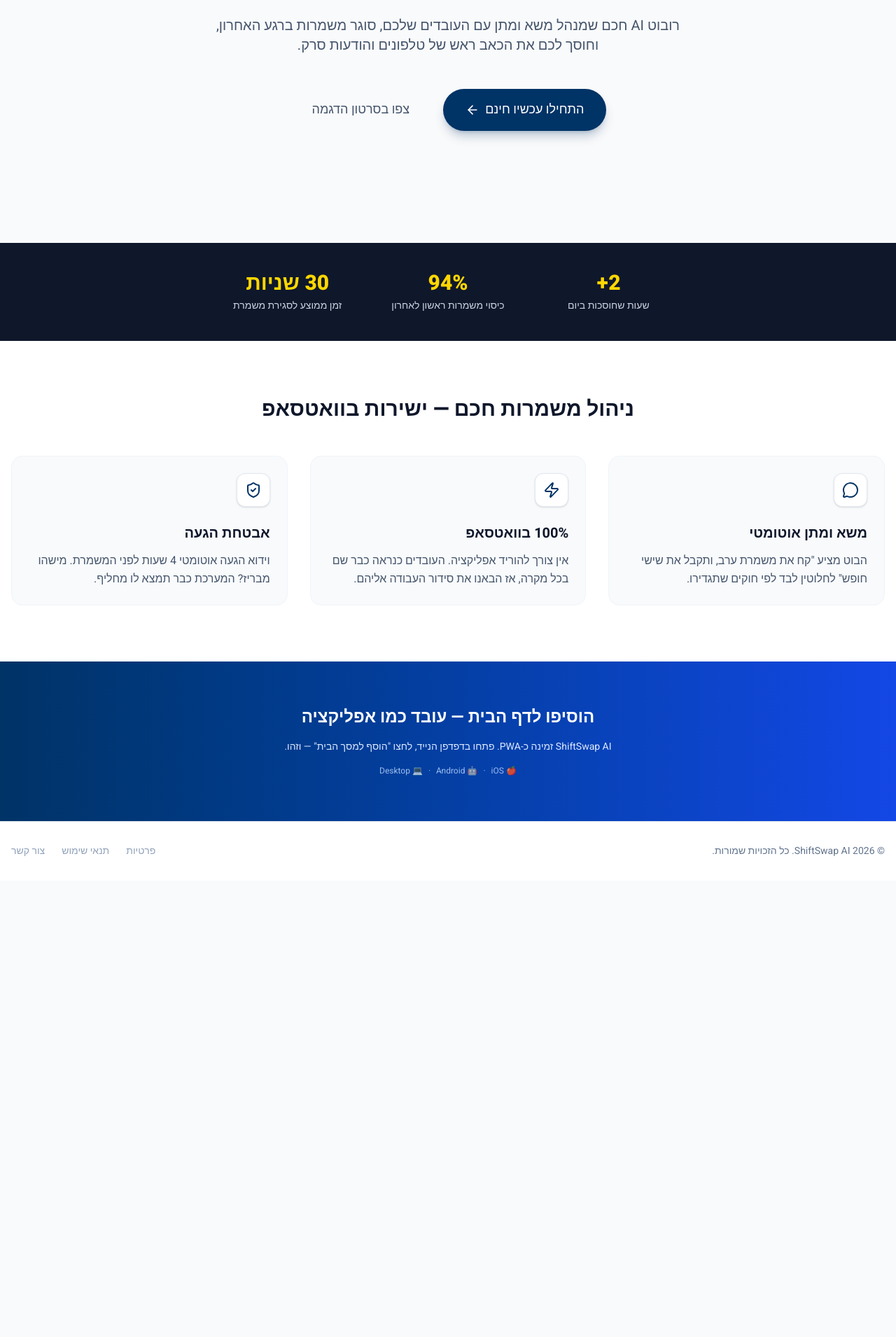
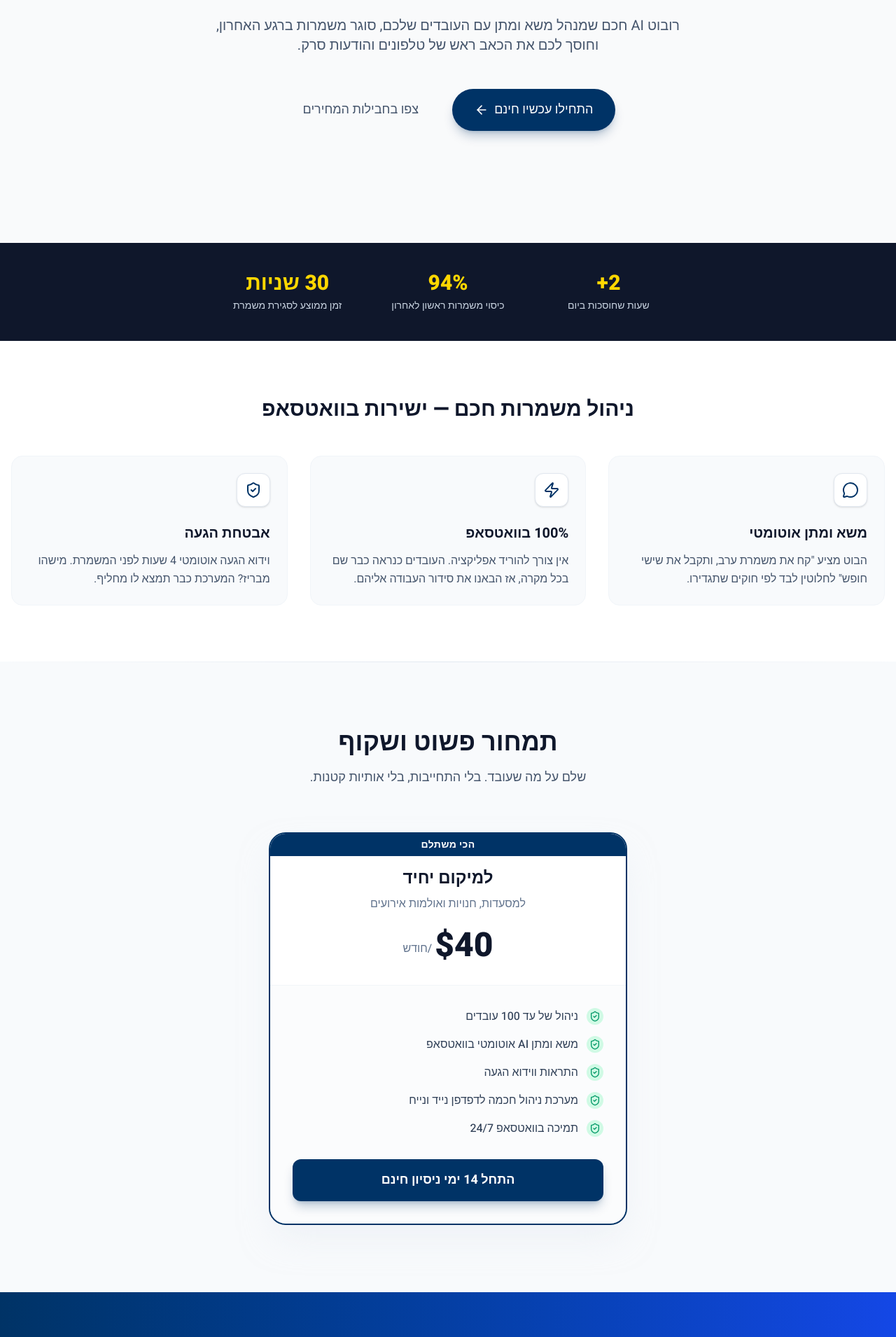
Before and after one commit to pilpilon/shiftswap, a React (Vite) app: page / in a window 1280 px wide. Shown: the part 480-2390 px from the top of the page at 70% size. Before the commit the page ends 1738 px from the top, so only its background shows below. Built offline with nearby package versions, Linux system fonts and the light colour scheme; no server answers.

Commit message:
feat: implement pricing section on landing page and fix SEO tags

```diff
--- a/index.html
+++ b/index.html
@@ -1,20 +1,24 @@
 <!doctype html>
 <html lang="he" dir="rtl">
+
 <head>
   <meta charset="UTF-8" />
   <meta name="viewport" content="width=device-width, initial-scale=1.0" />
 
   <!-- Primary SEO -->
   <title>ShiftSwap AI | סידור עבודה בוואטסאפ אוטומטי לעסקים</title>
-    <meta name="description" content="בוט חכם לוואטסאפ שמנהל החלפות משמרות אוטומטית. שלח הצעות, קבל אישורים וסדר את הצוות — בלי להתקשר לאף אחד. מיועד למסעדות, מלונות ואולמות." />
-    <meta name="keywords" content="סידור עבודה בוואטסאפ, בוט ניהול משמרות, החלפת משמרות אוטומטית, ניהול עובדים, restaurant shift management, whatsapp shift bot" />
+  <meta name="description"
+    content="בוט חכם לוואטסאפ שמנהל החלפות משמרות אוטומטית. שלח הצעות, קבל אישורים וסדר את הצוות — בלי להתקשר לאף אחד. מיועד למסעדות, מלונות ואולמות." />
+  <meta name="keywords"
+    content="סידור עבודה בוואטסאפ, בוט ניהול משמרות, החלפת משמרות אוטומטית, ניהול עובדים, restaurant shift management, whatsapp shift bot" />
   <link rel="canonical" href="https://shiftswap.ai/" />
 
   <!-- Open Graph (Facebook, LinkedIn, WhatsApp share) -->
   <meta property="og:type" content="website" />
   <meta property="og:url" content="https://shiftswap.ai/" />
   <meta property="og:title" content="ShiftSwap AI | סידור עבודה בוואטסאפ" />
-    <meta property="og:description" content="בוט AI שמנהל החלפות משמרות ישירות בוואטסאפ. פחות שעות על הטלפון. יותר זמן לניהול." />
+  <meta property="og:description"
+    content="בוט AI שמנהל החלפות משמרות ישירות בוואטסאפ. פחות שעות על הטלפון. יותר זמן לניהול." />
   <meta property="og:image" content="https://shiftswap.ai/og-image.png" />
   <meta property="og:locale" content="he_IL" />
   <meta property="og:site_name" content="ShiftSwap AI" />
@@ -32,7 +36,7 @@
   <meta name="apple-mobile-web-app-capable" content="yes" />
   <meta name="apple-mobile-web-app-status-bar-style" content="black-translucent" />
   <meta name="apple-mobile-web-app-title" content="ShiftSwap AI" />
-    <link rel="apple-touch-icon" href="/icons/icon-192.png" />
+  <link rel="apple-touch-icon" href="/vite.svg" />
 
   <!-- Favicon -->
   <link rel="icon" type="image/svg+xml" href="/vite.svg" />
@@ -40,7 +44,8 @@
   <!-- Google Fonts: Heebo -->
   <link rel="preconnect" href="https://fonts.googleapis.com">
   <link rel="preconnect" href="https://fonts.gstatic.com" crossorigin>
-    <link href="https://fonts.googleapis.com/css2?family=Heebo:wght@300;400;500;600;700;800;900&display=swap" rel="stylesheet">
+  <link href="https://fonts.googleapis.com/css2?family=Heebo:wght@300;400;500;600;700;800;900&display=swap"
+    rel="stylesheet">
 
   <!-- Structured Data (JSON-LD) -->
   <script type="application/ld+json">
@@ -65,8 +70,10 @@
     }
     </script>
 </head>
+
 <body>
   <div id="root"></div>
   <script type="module" src="/src/main.tsx"></script>
 </body>
+
 </html>
--- a/src/components/LandingPage.tsx
+++ b/src/components/LandingPage.tsx
@@ -18,8 +18,16 @@
                         <span className="text-xl font-bold font-sans text-brand-blue">ShiftSwap<span className="text-brand-gold">.ai</span></span>
                     </div>
                     <button
+                        onClick={() => {
+                            document.getElementById('pricing')?.scrollIntoView({ behavior: 'smooth' });
+                        }}
+                        className="hidden md:block text-sm font-medium text-slate-600 hover:text-slate-900 px-4 py-2 rounded-full transition-colors"
+                    >
+                        מחירים
+                    </button>
+                    <button
                         onClick={() => navigate('/login')}
-                        className="text-sm font-medium text-brand-blue hover:text-brand-blue/80 px-4 py-2 rounded-full transition-colors"
+                        className="text-sm font-medium bg-brand-blue/10 text-brand-blue hover:bg-brand-blue/20 px-5 py-2.5 rounded-full transition-colors"
                     >
                         כניסת מנהלים
                     </button>
@@ -77,8 +85,13 @@
                                     התחילו עכשיו חינם
                                     <ArrowLeft className="w-5 h-5" />
                                 </button>
-                                <button className="w-full sm:w-auto text-slate-600 hover:text-slate-900 px-8 py-4 rounded-full text-lg font-medium transition-colors">
-                                    צפו בסרטון הדגמה
+                                <button
+                                    onClick={() => {
+                                        document.getElementById('pricing')?.scrollIntoView({ behavior: 'smooth' });
+                                    }}
+                                    className="w-full sm:w-auto text-slate-600 hover:text-slate-900 px-8 py-4 rounded-full text-lg font-medium transition-colors"
+                                >
+                                    צפו בחבילות המחירים
                                 </button>
                             </motion.div>
                         </div>
@@ -132,6 +145,65 @@
                     </div>
                 </section>
 
+                {/* Pricing Section */}
+                <section className="py-24 bg-slate-50 relative overflow-hidden" id="pricing">
+                    <div className="absolute top-0 inset-x-0 h-px bg-gradient-to-r from-transparent via-slate-200 to-transparent"></div>
+                    <div className="container mx-auto px-4">
+                        <div className="max-w-3xl mx-auto text-center mb-16">
+                            <h2 className="text-3xl lg:text-4xl font-extrabold text-slate-900 mb-4">תמחור פשוט ושקוף</h2>
+                            <p className="text-lg text-slate-600">שלם על מה שעובד. בלי התחייבות, בלי אותיות קטנות.</p>
+                        </div>
+
+                        <div className="max-w-lg mx-auto">
+                            <motion.div
+                                initial={{ opacity: 0, scale: 0.95 }}
+                                whileInView={{ opacity: 1, scale: 1 }}
+                                viewport={{ once: true }}
+                                className="bg-white rounded-3xl shadow-2xl shadow-slate-200/50 border-2 border-brand-blue relative overflow-hidden"
+                            >
+                                {/* Popular badge */}
+                                <div className="absolute top-0 inset-x-0 bg-brand-blue text-white text-center py-1.5 text-sm font-bold tracking-wide">
+                                    הכי משתלם
+                                </div>
+
+                                <div className="p-8 pt-12 text-center border-b border-slate-100">
+                                    <h3 className="text-2xl font-bold text-slate-900 mb-2">למיקום יחיד</h3>
+                                    <p className="text-slate-500 mb-6">למסעדות, חנויות ואולמות אירועים</p>
+                                    <div className="flex items-center justify-center gap-1">
+                                        <span className="text-5xl font-extrabold text-slate-900">$40</span>
+                                        <span className="text-slate-500 font-medium mt-2">/חודש</span>
+                                    </div>
+                                </div>
+
+                                <div className="p-8 bg-slate-50/50">
+                                    <ul className="space-y-4 mb-8">
+                                        {[
+                                            'ניהול של עד 100 עובדים',
+                                            'משא ומתן AI אוטומטי בוואטסאפ',
+                                            'התראות ווידוא הגעה',
+                                            'מערכת ניהול חכמה לדפדפן נייד ונייח',
+                                            'תמיכה בוואטסאפ 24/7'
+                                        ].map((feature, idx) => (
+                                            <li key={idx} className="flex items-center gap-3">
+                                                <div className="rounded-full bg-emerald-100 p-1 flex-shrink-0">
+                                                    <ShieldCheck className="w-4 h-4 text-emerald-600" />
+                                                </div>
+                                                <span className="text-slate-700 font-medium">{feature}</span>
+                                            </li>
+                                        ))}
+                                    </ul>
+                                    <button
+                                        onClick={() => navigate('/login')}
+                                        className="w-full bg-brand-blue hover:bg-brand-blue/90 text-white py-4 rounded-xl font-bold text-lg shadow-lg shadow-brand-blue/25 transition-all active:scale-95"
+                                    >
+                                        התחל 14 ימי ניסיון חינם
+                                    </button>
+                                </div>
+                            </motion.div>
+                        </div>
+                    </div>
+                </section>
+
                 {/* PWA Install CTA */}
                 <section className="py-16 bg-gradient-to-r from-brand-blue to-blue-700 text-white text-center">
                     <div className="container mx-auto px-4 max-w-2xl space-y-4">
```
Lines whose indentation alone changed are shown as unchanged.
